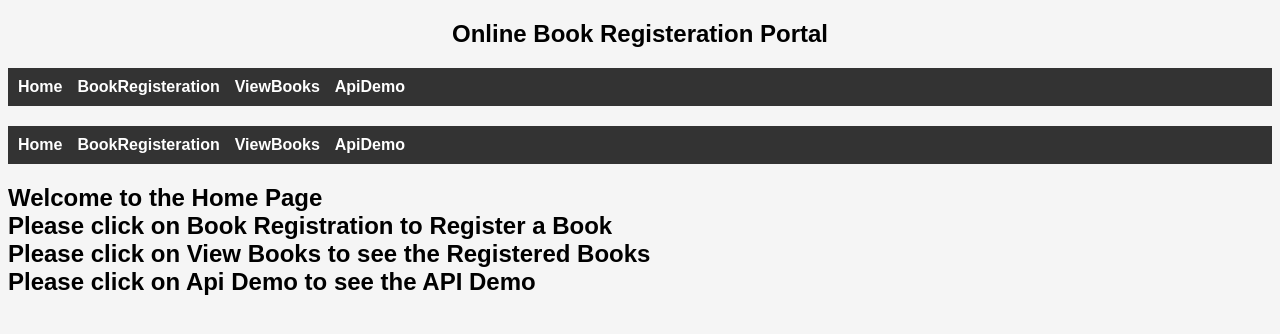
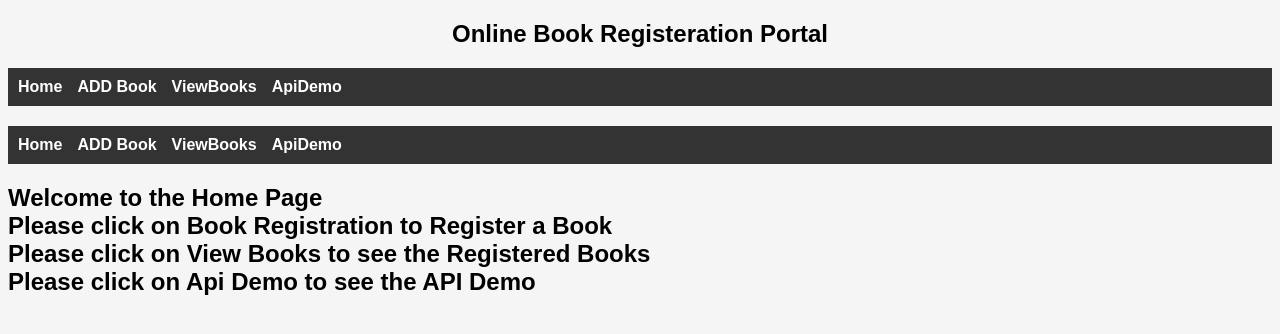
Before and after one commit to MohdSufiyanShirazi/FEDF-LAB-EXAM-2500031350, a React (Vite) app: page /navBar in a window 1280 px wide. Shown: the top 334 px of the page. Built offline with nearby package versions, Linux system fonts and the light colour scheme.

Commit message:
modified

```diff
--- a/src/exam/NavBar.jsx
+++ b/src/exam/NavBar.jsx
@@ -13,7 +13,7 @@
     <nav className='navbar'>
 
      <Link to="/">Home</Link>
-     <Link to="/bookregistration">BookRegisteration</Link>
+     <Link to="/bookregistration">ADD Book</Link>
      <Link to="/viewbooks">ViewBooks</Link>
      <Link to="/api">ApiDemo</Link>
 
```
